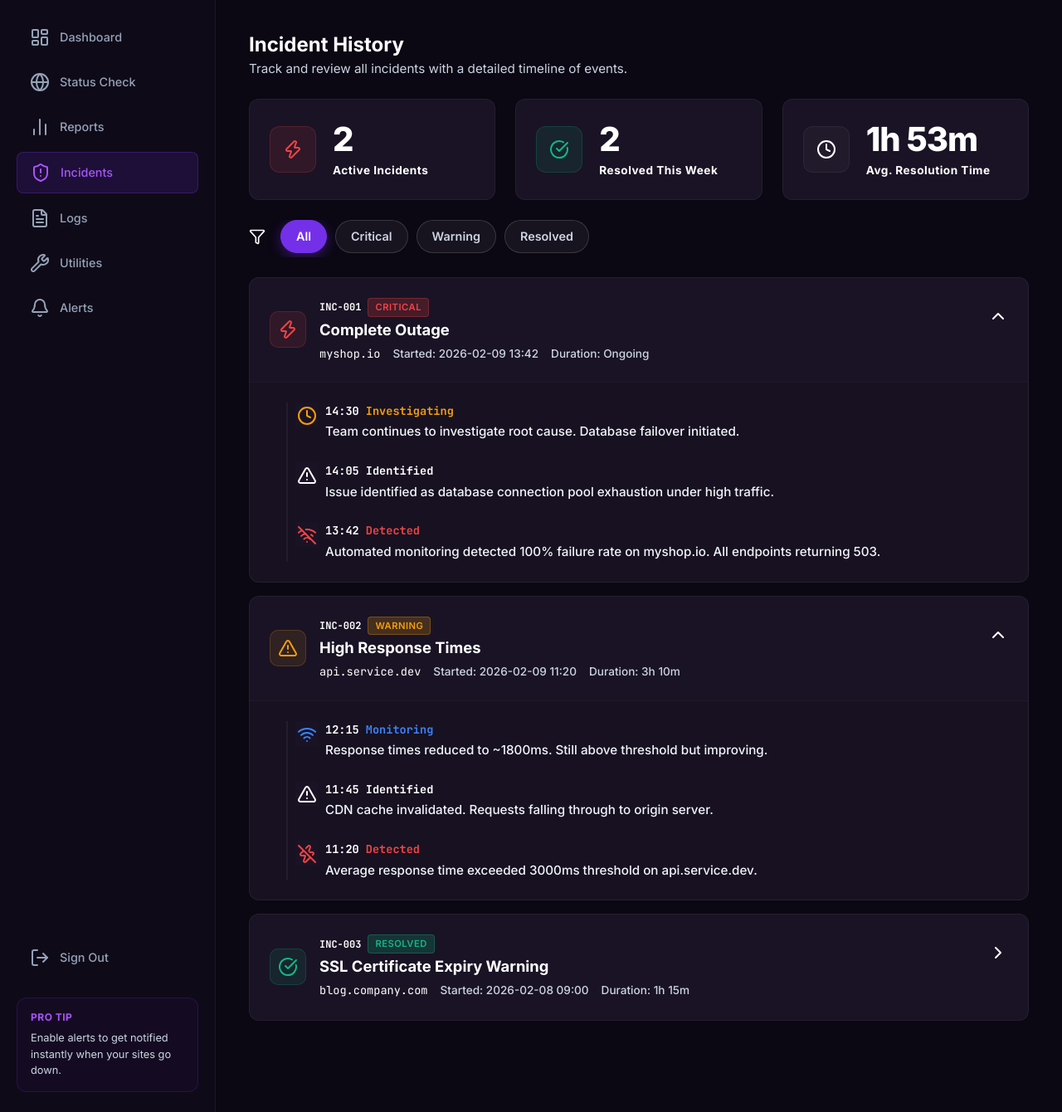
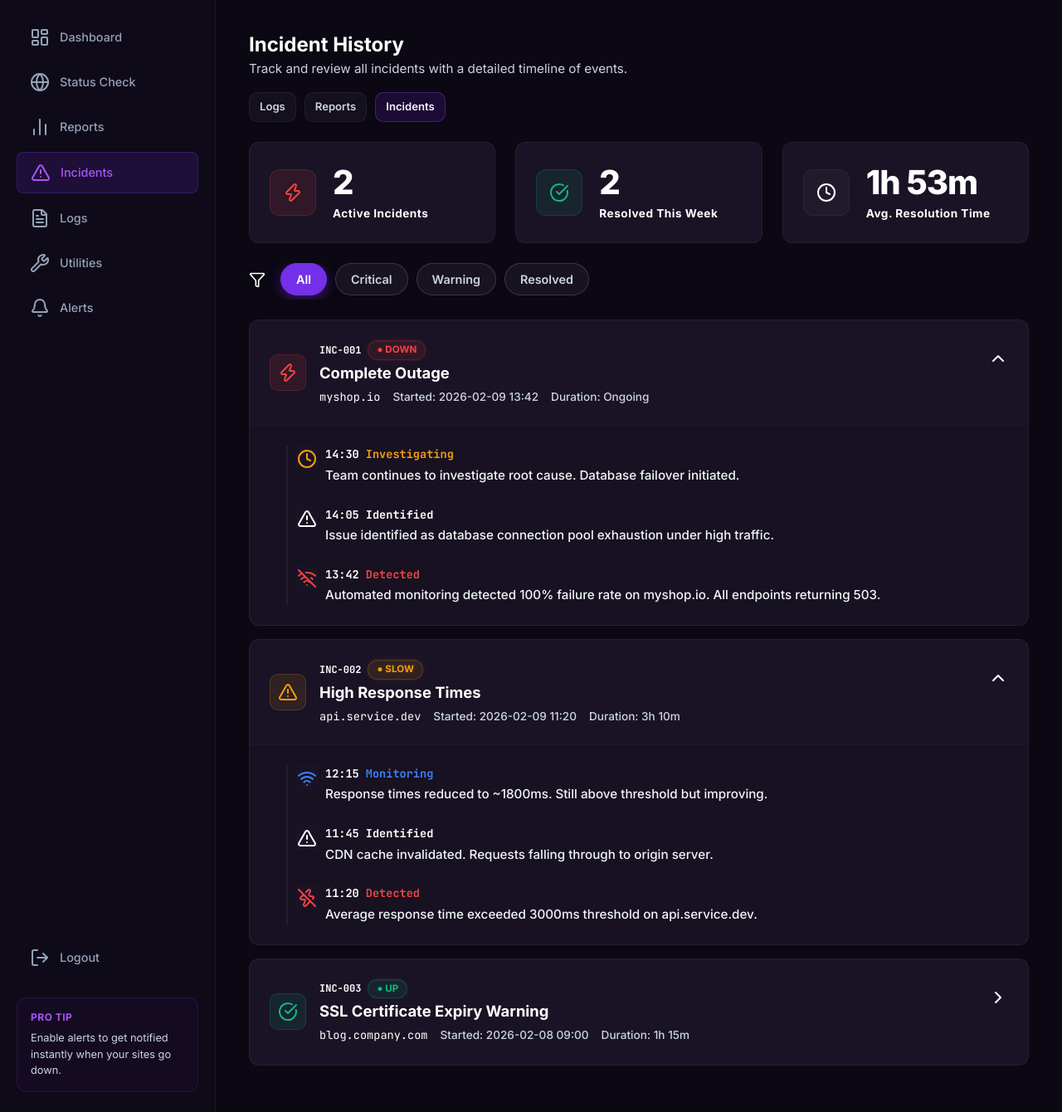
Before and after one commit to yashtamkhane3112/SiteGuard, a Django app: page /incidents/ in a window 1280 px wide. Shown: the part 75-1415 px from the top of the page at 83% size. Run offline with Django 5.2, Linux system fonts and the light colour scheme.

Commit message:
6 may 4:44pm 8 Stable premium incident UI before real incident integration

```diff
--- a/static/css/style.css
+++ b/static/css/style.css
@@ -397,6 +397,38 @@ body { font-family: 'Inter', sans-serif; background-color: var(--bg-dark); color
 .min-width-0 {
     min-width: 0;
 }
+.product-flow {
+    display: flex;
+    align-items: center;
+    gap: 10px;
+    flex-wrap: wrap;
+}
+.product-flow-link {
+    display: inline-flex;
+    align-items: center;
+    justify-content: center;
+    min-height: 34px;
+    padding: 7px 12px;
+    border-radius: 10px;
+    background: rgba(255,255,255,0.04);
+    border: 1px solid rgba(255,255,255,0.06);
+    color: #cbd5e1;
+    text-decoration: none;
+    font-size: 0.82rem;
+    font-weight: 600;
+    transition: background 0.18s ease, border-color 0.18s ease, color 0.18s ease, transform 0.18s ease;
+}
+.product-flow-link:hover {
+    background: rgba(255,255,255,0.08);
+    border-color: rgba(255,255,255,0.10);
+    color: #fff;
+    transform: translateY(-1px);
+}
+.product-flow-link.active {
+    background: rgba(116, 48, 232, 0.16);
+    border-color: rgba(168, 85, 247, 0.28);
+    color: #f5f3ff;
+}
 
 /* Dashboard Tables */
 .table-responsive { overflow-x: auto; }
@@ -621,11 +653,6 @@ body { font-family: 'Inter', sans-serif; background-color: var(--bg-dark); color
 .incident-icon { width: 44px; height: 44px; border-radius: 10px; display: flex; align-items: center; justify-content: center; flex-shrink: 0; }
 .incident-icon i { width: 22px; height: 22px; }
 
-/* Badges & Meta */
-.badge-custom { padding: 2px 8px; border-radius: 4px; font-size: 0.7rem; font-weight: 600; letter-spacing: 0.5px; text-transform: uppercase;}
-.badge-critical { background: rgba(239, 68, 68, 0.2); color: #ef4444; border: 1px solid rgba(239, 68, 68, 0.3); }
-.badge-warning { background: rgba(245, 158, 11, 0.2); color: #f59e0b; border: 1px solid rgba(245, 158, 11, 0.3); }
-.badge-good { background: rgba(16, 185, 129, 0.2); color: #10b981; border: 1px solid rgba(16, 185, 129, 0.3); }
 .incident-meta { display: flex; flex-wrap: wrap; gap: 15px; font-size: 0.8rem; color: var(--text-muted); }
 
 /* Accordion Animations */
@@ -688,11 +715,6 @@ body { font-family: 'Inter', sans-serif; background-color: var(--bg-dark); color
 .incident-icon { width: 44px; height: 44px; border-radius: 10px; display: flex; align-items: center; justify-content: center; flex-shrink: 0; }
 .incident-icon i { width: 22px; height: 22px; }
 
-/* Badges & Meta */
-.badge-custom { padding: 2px 8px; border-radius: 4px; font-size: 0.7rem; font-weight: 600; letter-spacing: 0.5px; text-transform: uppercase;}
-.badge-critical { background: rgba(239, 68, 68, 0.2); color: #ef4444; border: 1px solid rgba(239, 68, 68, 0.3); }
-.badge-warning { background: rgba(245, 158, 11, 0.2); color: #f59e0b; border: 1px solid rgba(245, 158, 11, 0.3); }
-.badge-good { background: rgba(16, 185, 129, 0.2); color: #10b981; border: 1px solid rgba(16, 185, 129, 0.3); }
 .incident-meta { display: flex; flex-wrap: wrap; gap: 15px; font-size: 0.85rem; }
 
 /* Accordion Animations */
--- a/templates/monitor/alerts.html
+++ b/templates/monitor/alerts.html
@@ -38,7 +38,7 @@
             ><i data-lucide="bar-chart-2"></i> Reports</a
           >
           <a href="{% url 'incidents' %}" class="nav-item"
-            ><i data-lucide="shield-alert"></i> Incidents</a
+            ><i data-lucide="alert-triangle"></i> Incidents</a
           >
           <a href="{% url 'logs' %}" class="nav-item"
             ><i data-lucide="file-text"></i> Logs</a
@@ -50,8 +50,8 @@
             ><i data-lucide="bell"></i> Alerts</a
           >
           <div style="flex-grow: 1"></div>
-          <a href="{% url 'login' %}" class="nav-item"
-            ><i data-lucide="log-out"></i> Sign Out</a
+          <a href="{% url 'logout' %}" class="nav-item"
+            ><i data-lucide="log-out"></i> Logout</a
           >
         </nav>
         <div class="pro-tip-card mt-4">
--- a/templates/monitor/dashboard.html
+++ b/templates/monitor/dashboard.html
@@ -53,15 +53,9 @@
             ><i data-lucide="bell"></i> Alerts</a
           >
           <div style="flex-grow: 1"></div>
-          {% if user.is_authenticated %}
           <a href="{% url 'logout' %}" class="nav-item"
             ><i data-lucide="log-out"></i> Logout</a
           >
-          {% else %}
-          <a href="{% url 'login' %}" class="nav-item"
-            ><i data-lucide="log-in"></i> Sign In</a
-          >
-          {% endif %}
         </nav>
 
         <div class="pro-tip-card mt-4">
--- a/templates/monitor/incidents.html
+++ b/templates/monitor/incidents.html
@@ -41,7 +41,7 @@
             ><i data-lucide="bar-chart-2"></i> Reports</a
           >
           <a href="{% url 'incidents' %}" class="nav-item active"
-            ><i data-lucide="shield-alert"></i> Incidents</a
+            ><i data-lucide="alert-triangle"></i> Incidents</a
           >
           <a href="{% url 'logs' %}" class="nav-item"
             ><i data-lucide="file-text"></i> Logs</a
@@ -53,8 +53,8 @@
             ><i data-lucide="bell"></i> Alerts</a
           >
           <div style="flex-grow: 1"></div>
-          <a href="{% url 'login' %}" class="nav-item"
-            ><i data-lucide="log-out"></i> Sign Out</a
+          <a href="{% url 'logout' %}" class="nav-item"
+            ><i data-lucide="log-out"></i> Logout</a
           >
         </nav>
 
@@ -91,6 +91,11 @@
             <p class="page-subtitle text-slate-300" style="font-size: 0.95rem">
               Track and review all incidents with a detailed timeline of events.
             </p>
+            <div class="product-flow mt-3">
+              <a href="{% url 'logs' %}" class="product-flow-link">Logs</a>
+              <a href="{% url 'reports' %}" class="product-flow-link">Reports</a>
+              <a href="{% url 'incidents' %}" class="product-flow-link active">Incidents</a>
+            </div>
           </div>
 
           <div class="row g-4 mb-4">
@@ -180,7 +185,7 @@
                       <span class="text-white font-mono text-xs fw-bold"
                         >INC-001</span
                       >
-                      <span class="badge-custom badge-critical">Critical</span>
+                      <span class="status-badge badge-down">● DOWN</span>
                     </div>
                     <h5
                       class="m-0 text-white fw-bold"
@@ -268,7 +273,7 @@
                       <span class="text-white font-mono text-xs fw-bold"
                         >INC-002</span
                       >
-                      <span class="badge-custom badge-warning">Warning</span>
+                      <span class="status-badge badge-slow">● SLOW</span>
                     </div>
                     <h5
                       class="m-0 text-white fw-bold"
@@ -351,7 +356,7 @@
                       <span class="text-white font-mono text-xs fw-bold"
                         >INC-003</span
                       >
-                      <span class="badge-custom badge-good">Resolved</span>
+                      <span class="status-badge badge-up">● UP</span>
                     </div>
                     <h5
                       class="m-0 text-white fw-bold"
--- a/templates/monitor/utilities.html
+++ b/templates/monitor/utilities.html
@@ -38,7 +38,7 @@
             ><i data-lucide="bar-chart-2"></i> Reports</a
           >
           <a href="{% url 'incidents' %}" class="nav-item"
-            ><i data-lucide="shield-alert"></i> Incidents</a
+            ><i data-lucide="alert-triangle"></i> Incidents</a
           >
           <a href="{% url 'logs' %}" class="nav-item"
             ><i data-lucide="file-text"></i> Logs</a
@@ -50,8 +50,8 @@
             ><i data-lucide="bell"></i> Alerts</a
           >
           <div style="flex-grow: 1"></div>
-          <a href="{% url 'login' %}" class="nav-item"
-            ><i data-lucide="log-out"></i> Sign Out</a
+          <a href="{% url 'logout' %}" class="nav-item"
+            ><i data-lucide="log-out"></i> Logout</a
           >
         </nav>
         <div class="pro-tip-card mt-4">
```
Also changed, not shown: templates/monitor/logs.html (+22 -5 lines), templates/monitor/reports.html (+10 -2 lines), templates/monitor/status.html (+6 -3 lines).
